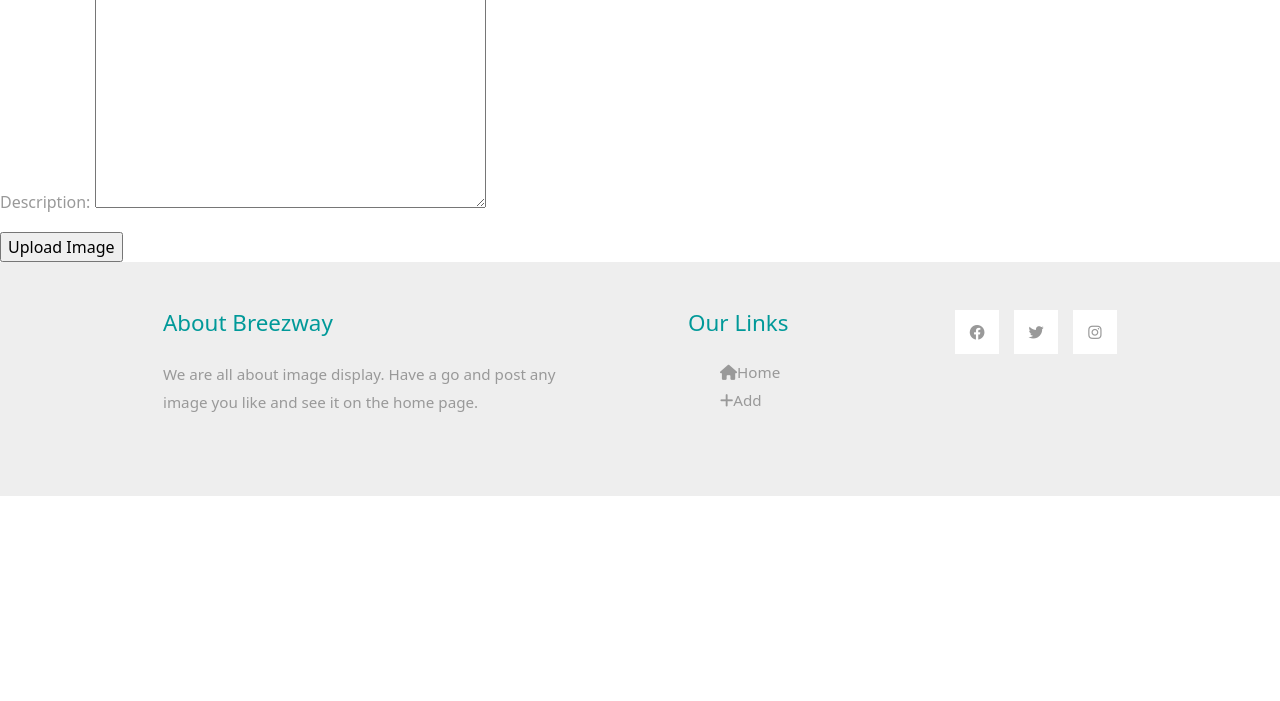
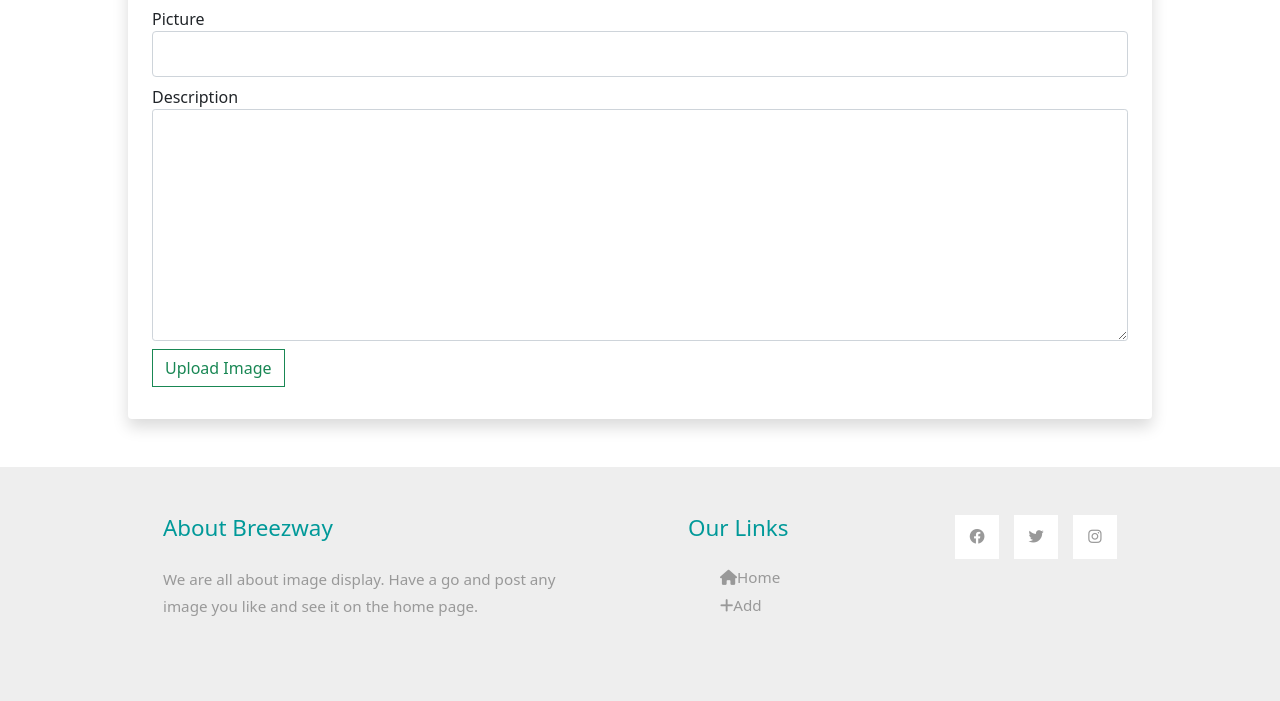
Before and after one commit to Hussein-omar-osman/gallery-django-app, a Django app: page /add-image/ in a window 1280 px wide. Shown: the part 384-1085 px from the top of the page. Before the commit the page ends 880 px from the top, so only its background shows below. Run offline with Django 4.2, Linux system fonts and the light colour scheme; tables that the repository leaves empty hold one stand-in row (values such as "Sample post"); some libraries are stand-ins or nearby versions.

Commit message:
styling the form model using widgets

```diff
--- a/pictures/forms.py
+++ b/pictures/forms.py
@@ -1,7 +1,16 @@
+from unicodedata import name
 from django.forms import ModelForm
 from .models import Image
 
 class ImageForm(ModelForm):
+
+  def __init__(self, *args, **kwargs):
+        super().__init__(*args, **kwargs)
+        self.fields['name'].widget.attrs.update({'class': 'form-control form-control-sm'})
+        self.fields['location'].widget.attrs.update({'class': 'form-control form-control-sm'})
+        self.fields['category'].widget.attrs.update({'class': 'form-control form-control-sm'})
+        self.fields['description'].widget.attrs.update({'class': 'form-control form-control-sm'})
+        self.fields['picture'].widget.attrs.update({'class':"form-control" ,'type':"file", 'id':"formFile"})
   class Meta:
    model = Image
    fields = '__all__'
--- a/pictures/templates/pictures/add_image.html
+++ b/pictures/templates/pictures/add_image.html
@@ -24,12 +24,39 @@
   </head>
   <body>
     {%load cloudinary%}
+    <div class="content-section login-page shadow p-4 mb-5 bg-body rounded" style="max-width: 80%; margin:40px auto;">
     <form action="" method="POST" enctype="multipart/form-data">
       {% csrf_token %}
-      <h2>Add Image</h2>
-      {{form.as_p}}
-      <input type="submit" value="Upload Image" />
+      <fieldset class="form-group mt-2 mb-2">
+      <legend class="border-bottom mb-4 text-center">Upload Image</legend>
+      <div class="form-group mt-2">
+        <label for="" class="form-control-label">Name</label>
+        {{form.name}}
+      </div>
+      <div class="form-group mt-2 mb-2">
+         <label for="" class="form-control-label">Location</label>
+        {{form.location}}
+      </div>
+      <div class="form-group mt-2 mb-2">
+         <label for="" class="form-control-label">Category</label>
+        {{form.category}}
+      </div>
+      <div class="form-group mt-2 mb-2">
+         <label for="" class="form-control-label">Picture</label>
+        {{form.picture}}
+      </div>
+      <div class="form-group mt-2 mb-2">
+         <label for="" class="form-control-label">Description</label>
+        {{form.description}}
+      </div>
+
+      <input type="submit" value="Upload Image" class="btn btn-outline-success"/>
+      </fieldset>
     </form>
+    </div>
+</div>
+
+
 
     <footer class="tm-bg-gray pt-5 pb-3 tm-text-gray tm-footer">
       <div class="container-fluid tm-container-small">
```
